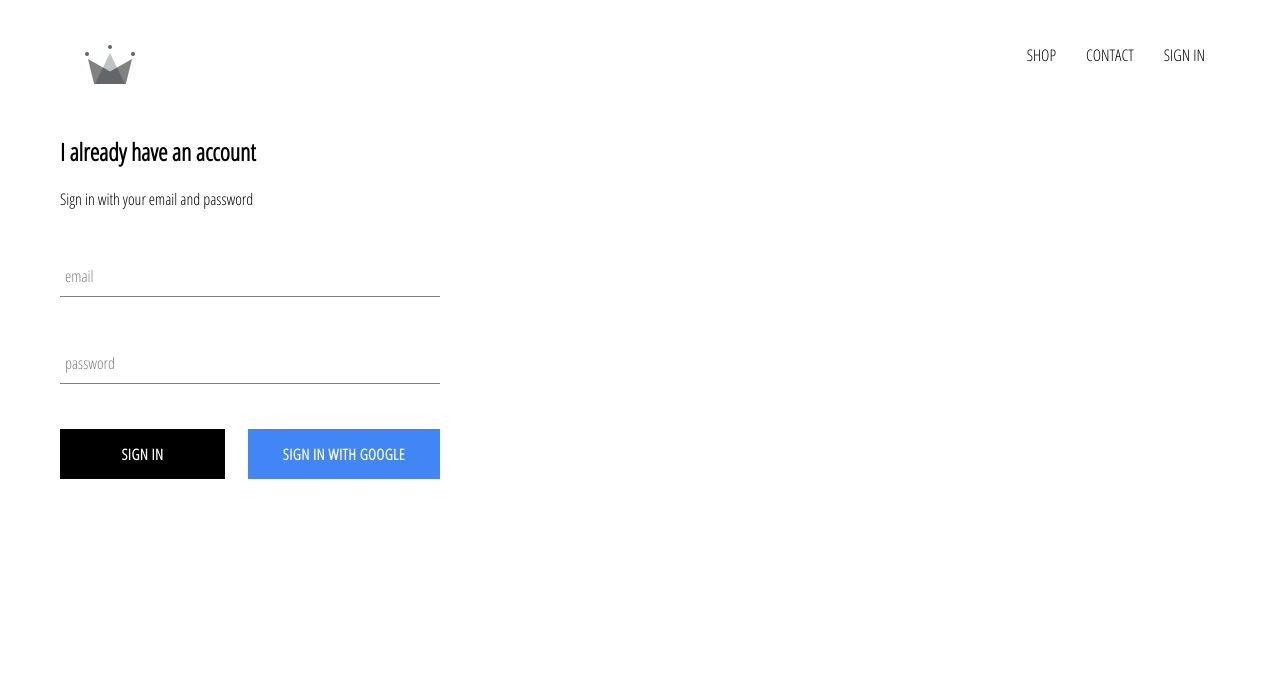
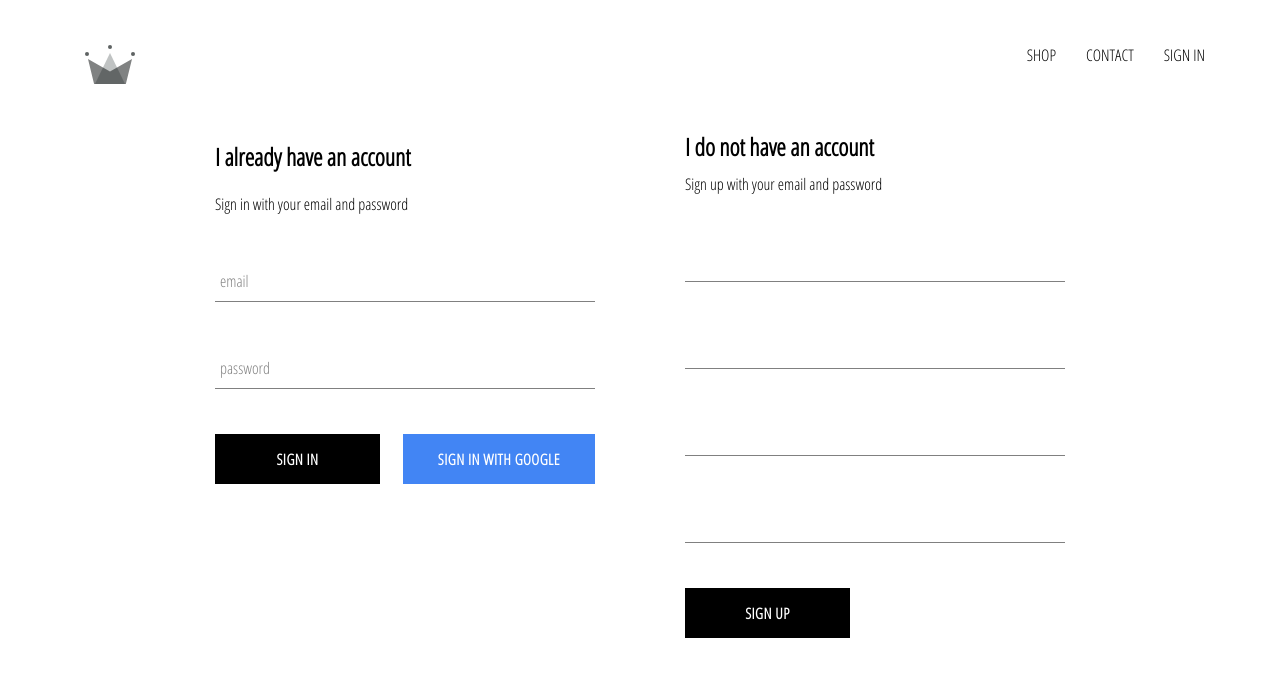
Before and after one commit to ivmel-ca/crwn-redux-saga, a React (Create React App) app: page /signin in a window 1280 px wide. Shown: the top 676 px of the page. Built offline with nearby package versions, Linux system fonts and the light colour scheme; no server answers.

Commit message:
implementing firebase utils, including ability to store authentificated user

```diff
--- a/src/App.js
+++ b/src/App.js
@@ -7,7 +7,7 @@
 import ShopPage from "./pages/shop/shop.component";
 import Header from "./components/header/header.component";
 import SignInAndSignUpPage from "./pages/sign-in-and-sign-up/sign-in-and-sign-up.component";
-import {auth} from "./firebase/firebase.util";
+import {auth, createUserProfileDocument} from "./firebase/firebase.util";
 
 class App extends React.Component {
     constructor() {
@@ -19,8 +19,20 @@
     unsubscribeFromAuth = null;
 
     componentDidMount() {
-        this.unsubscribeFromAuth = auth.onAuthStateChanged(user => {
-            this.setState({ currentUser: user });
+        this.unsubscribeFromAuth = auth.onAuthStateChanged(async userAuth => {
+           if (userAuth) {
+               const userRef = await createUserProfileDocument(userAuth);
+
+               userRef.onSnapshot(snapShot => {
+                   this.setState({
+                       currentUser: {
+                           id: snapShot.id,
+                           ...snapShot.data(),
+                       }
+                   });
+               });
+           }
+           this.setState({currentUser: userAuth})
         });
     }
 
--- /dev/null
+++ b/src/components/sign-up/sign-up.component.jsx
@@ -0,0 +1,101 @@
+import React from 'react';
+
+import FormInput from "../form-input/form-input.component";
+import CustomButton from "../custom-button/custom-button.component";
+
+import { auth, createUserProfileDocument } from "../../firebase/firebase.util";
+
+import './sign-up.styles.scss';
+
+class SignUp extends React.Component {
+    constructor() {
+        super();
+
+        this.state = {
+            displayName: '',
+            email: '',
+            password: '',
+            confirmPassword: '',
+        }
+    }
+
+    handleSubmit = async event => {
+        event.preventDefault();
+
+        const {displayName, email, password, confirmPassword} = this.state;
+
+        if (password !== confirmPassword) {
+            alert("passwords don't match");
+            return;
+        }
+
+        try {
+            const { user } = await auth.createUserWithEmailAndPassword(email, password);
+
+            await createUserProfileDocument(user, { displayName });
+
+            this.setState({
+                displayName: '',
+                email: '',
+                password: '',
+                confirmPassword: '',
+            });
+        } catch (error) {
+            console.error(error);
+        }
+    };
+
+    handleChange = event => {
+      const  { name, value } = event.target;
+      this.setState({[name]: value});
+
+    };
+
+    render() {
+        const {displayName, email, password, confirmPassword} = this.state;
+
+        return (
+            <div className="sign-up">
+                <h2 className="title">
+                    I do not have an account
+                </h2>
+                <span>
+                    Sign up with your email and password
+                </span>
+                <form className="sign-up-form" onSubmit={this.handleSubmit}>
+                    <FormInput
+                    type="text"
+                    name="displayName"
+                    value={ displayName }
+                    onChange={ this.handleChange }
+                    required
+                    />
+                    <FormInput
+                        type="email"
+                        name="email"
+                        value={ email }
+                        onChange={ this.handleChange }
+                        required
+                    />
+                    <FormInput
+                        type="password"
+                        name="password"
+                        value={ password }
+                        onChange={ this.handleChange }
+                        required
+                    />
+                    <FormInput
+                        type="password"
+                        name="confirmPassword"
+                        value={ confirmPassword }
+                        onChange={ this.handleChange }
+                        required
+                    />
+                    <CustomButton type="submit"  >SIGN UP</CustomButton>
+                </form>
+            </div>
+        )
+    }
+}
+
+export default SignUp;
--- /dev/null
+++ b/src/components/sign-up/sign-up.styles.scss
@@ -0,0 +1,9 @@
+.sign-up {
+  display: flex;
+  flex-direction: column;
+  width: 380px;
+
+  .title {
+    margin: 10px 0;
+  }
+}
--- a/src/firebase/firebase.util.js
+++ b/src/firebase/firebase.util.js
@@ -13,6 +13,31 @@
     measurementId: "G-5VPBG8EKDB"
 };
 
+export const createUserProfileDocument = async (userAuth, additionalData) => {
+    if (!userAuth) return;
+
+    const userRef = firestore.doc(`users/${userAuth.uid}`);
+    const snapShot = await userRef.get();
+
+    if (!snapShot.exists) {
+        const { displayName, email } = userAuth;
+        const createdAt = new Date();
+
+        try {
+            await userRef.set({
+                displayName,
+                email,
+                createdAt,
+                ...additionalData,
+            });
+        } catch(err) {
+            console.error('error creating user', err.message);
+        }
+    }
+
+    return userRef;
+};
+
 firebase.initializeApp(config);
 
 export const auth = firebase.auth();
--- a/src/pages/sign-in-and-sign-up/sign-in-and-sign-up.component.jsx
+++ b/src/pages/sign-in-and-sign-up/sign-in-and-sign-up.component.jsx
@@ -1,10 +1,14 @@
 import React from 'react';
 
 import SignIn from "../../components/sign-in/sign-in.component";
+import SignUp from "../../components/sign-up/sign-up.component";
+
+import './sign-in-and-sign-up.styles.scss';
 
 const SignInAndSignUpPage = () => (
     <div className="sign-in-and-sign-up">
         <SignIn />
+        <SignUp />
     </div>
 );
 
--- /dev/null
+++ b/src/pages/sign-in-and-sign-up/sign-in-and-sign-up.styles.scss
@@ -0,0 +1,6 @@
+.sign-in-and-sign-up {
+  width: 850px;
+  display: flex;
+  justify-content: space-between;
+  margin: 30px auto;
+}
```
